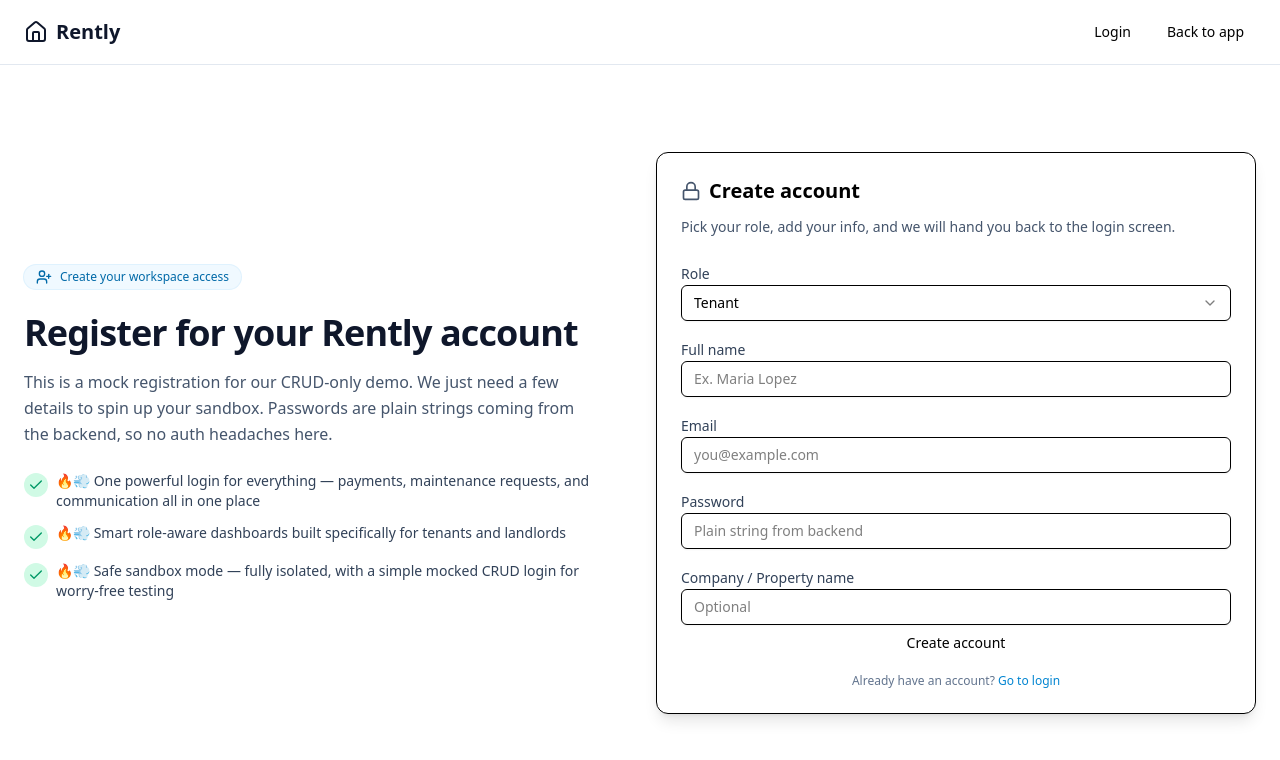
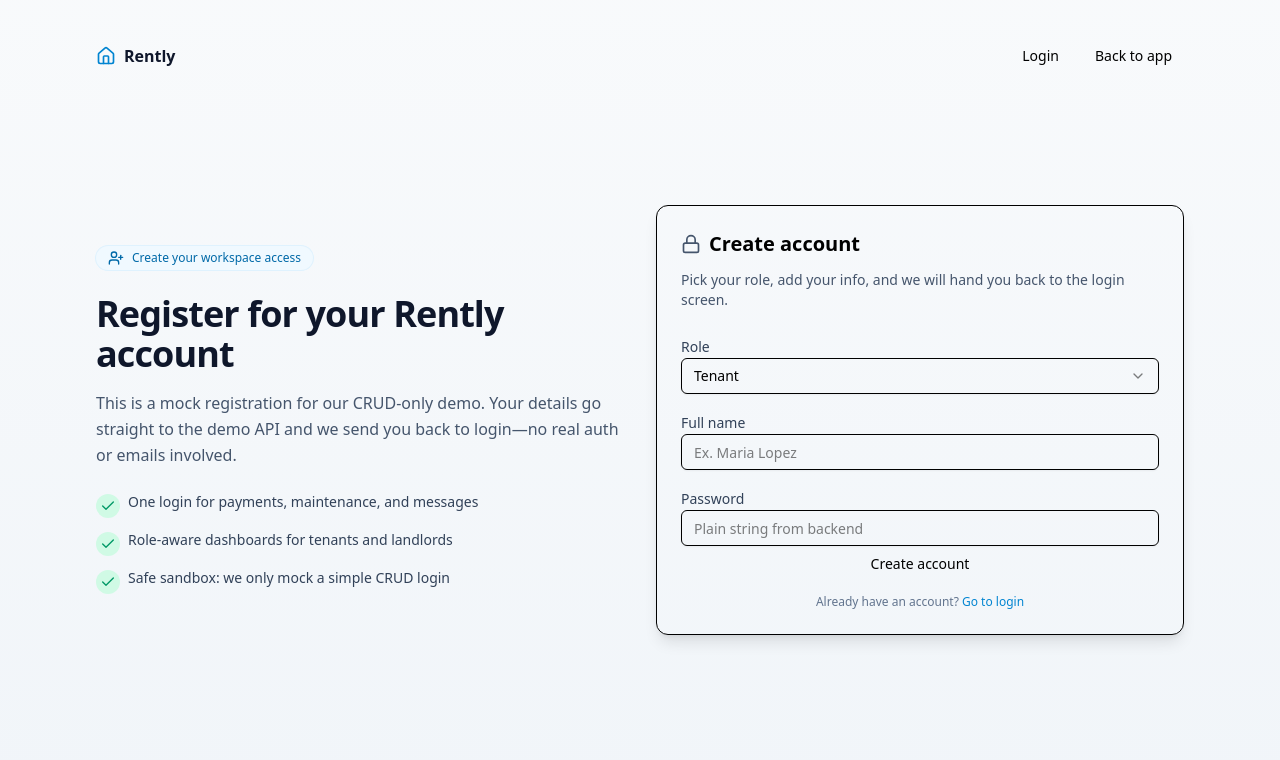
Before and after one commit to Nacim21/rently, a React (Vite) app: page /auth/register in a window 1280 px wide. Shown: the top 760 px of the page. Built offline with nearby package versions, Linux system fonts and the light colour scheme.

Commit message:
register page conected to backend

```diff
--- a/src/pages/Auth/RegisterPage.tsx
+++ b/src/pages/Auth/RegisterPage.tsx
@@ -1,15 +1,10 @@
-// src\pages\Auth\RegisterPage.tsx
-import type { FormEvent } from "react";
-import { useState } from "react";
-import { Link } from "react-router-dom";
+import { FormEvent, useState } from "react";
+import { Link, useNavigate } from "react-router-dom";
 import { Check, Home, Lock, UserPlus } from "lucide-react";
+
 import { Button } from "@/components/ui/button";
-
-
 import { Card, CardContent, CardDescription, CardFooter, CardHeader, CardTitle } from "@/components/ui/card";
-
 import { Input } from "@/components/ui/input";
-
 import {
   Select,
   SelectContent,
@@ -17,45 +12,51 @@ import {
   SelectTrigger,
   SelectValue,
 } from "@/components/ui/select";
+import { useAuth } from "@/lib/auth";
 import type { UserRole } from "@/lib/auth";
 
 type FormRole = Extract<UserRole, "Tenant" | "Landlord">;
 
 const BENEFITS = [
-  "🔥💨 One powerful login for everything — payments, maintenance requests, and communication all in one place",
-  "🔥💨 Smart role-aware dashboards built specifically for tenants and landlords",
-  "🔥💨 Safe sandbox mode — fully isolated, with a simple mocked CRUD login for worry-free testing",
+  "One login for payments, maintenance, and messages",
+  "Role-aware dashboards for tenants and landlords",
+  "Safe sandbox: we only mock a simple CRUD login",
 ];
-//Smoke porque el CEO es vende humo
+
 export function RegisterPage() {
-
+  const navigate = useNavigate();
+  const { registerUser } = useAuth();
   const [role, setRole] = useState<FormRole>("Tenant");
   const [fullName, setFullName] = useState("");
-  const [email, setEmail] = useState("");
   const [password, setPassword] = useState("");
-  const [company, setCompany] = useState("");
+  const [isSubmitting, setIsSubmitting] = useState(false);
+  const [error, setError] = useState<string | null>(null);
 
-  const onSubmit = (event: FormEvent) => {
+  const onSubmit = async (event: FormEvent) => {
+    event.preventDefault();
+    setError(null);
+    setIsSubmitting(true);
 
-    event.preventDefault();
-    // pretend we hit the backend here; for now just log the payload
-    console.log("register payload", {
-      role,
-      fullName,
-      email,
-      password,
-      company,
-    });
+    const result = await registerUser(fullName, password, role);
+    setIsSubmitting(false);
+
+    if (result.success) {
+      navigate("/auth/login", { replace: true });
+      return;
+    }
+
+    setError(result.message ?? "Unable to register. Please try again.");
   };
 
   return (
-    <div className="flex flex-col min-h-screen bg-white">
-      <header className="border-b border-slate-200 px-6 py-4">
-        <div className="flex items-center justify-between">
-          <div className="flex items-center gap-2">
-            <Home className="h-6 w-6 text-slate-900" />
-            <span className="text-xl font-semibold text-slate-900">Rently</span>
+    <div className="min-h-screen bg-gradient-to-b from-slate-50 to-slate-100">
+      <div className="mx-auto flex min-h-screen max-w-6xl flex-col px-4 pb-12 pt-6 sm:px-6 lg:px-8">
+        <header className="flex items-center justify-between py-4">
+          <div className="flex items-center gap-2 text-slate-900">
+            <Home className="h-5 w-5 text-sky-600" />
+            <span className="text-base font-semibold">Rently</span>
           </div>
+
           <div className="flex items-center gap-3 text-sm">
             <Button variant="ghost" size="sm" asChild>
               <Link to="/auth/login">Login</Link>
@@ -64,10 +65,9 @@ export function RegisterPage() {
               <Link to="/">Back to app</Link>
             </Button>
           </div>
-        </div>
-      </header>
+        </header>
 
-      <main className="grid flex-1 grid-cols-1 gap-8 lg:grid-cols-2 lg:items-center px-6 py-12">
+        <main className="grid flex-1 grid-cols-1 gap-8 lg:grid-cols-2 lg:items-center">
           <section className="space-y-6 text-left">
             <div className="inline-flex items-center gap-2 rounded-full bg-sky-50 px-3 py-1 text-xs font-medium text-sky-700 ring-1 ring-sky-100">
               <UserPlus className="h-4 w-4" />
@@ -79,8 +79,8 @@ export function RegisterPage() {
                 Register for your Rently account
               </h1>
               <p className="max-w-xl text-sm leading-relaxed text-slate-600 sm:text-base">
-                This is a mock registration for our CRUD-only demo. We just need a few details to spin up your sandbox. Passwords
-                are plain strings coming from the backend, so no auth headaches here.
+                This is a mock registration for our CRUD-only demo. Your details go straight to the demo API and we send you
+                back to login—no real auth or emails involved.
               </p>
             </div>
 
@@ -134,17 +134,6 @@ export function RegisterPage() {
                   </div>
 
                   <div className="space-y-2">
-                    <label className="text-sm font-medium text-slate-700">Email</label>
-                    <Input
-                      type="email"
-                      value={email}
-                      onChange={(e) => setEmail(e.target.value)}
-                      placeholder="you@example.com"
-                      required
-                    />
-                  </div>
-
-                  <div className="space-y-2">
                     <label className="text-sm font-medium text-slate-700">Password</label>
                     <Input
                       type="password"
@@ -155,20 +144,16 @@ export function RegisterPage() {
                       required
                     />
                   </div>
-
-                  <div className="space-y-2">
-                    <label className="text-sm font-medium text-slate-700">Company / Property name</label>
-                    <Input
-                      value={company}
-                      onChange={(e) => setCompany(e.target.value)}
-                      placeholder="Optional"
-                    />
-                  </div>
                 </CardContent>
 
                 <CardFooter className="flex flex-col gap-3">
-                  <Button type="submit" className="w-full">
-                    Create account
+                  {error && (
+                    <p className="text-sm font-medium text-red-600" role="alert">
+                      {error}
+                    </p>
+                  )}
+                  <Button type="submit" className="w-full" disabled={isSubmitting}>
+                    {isSubmitting ? "Creating..." : "Create account"}
                   </Button>
                   <p className="text-center text-xs text-slate-500">
                     Already have an account? {" "}
@@ -182,5 +167,6 @@ export function RegisterPage() {
           </section>
         </main>
       </div>
+    </div>
   );
 }
```
